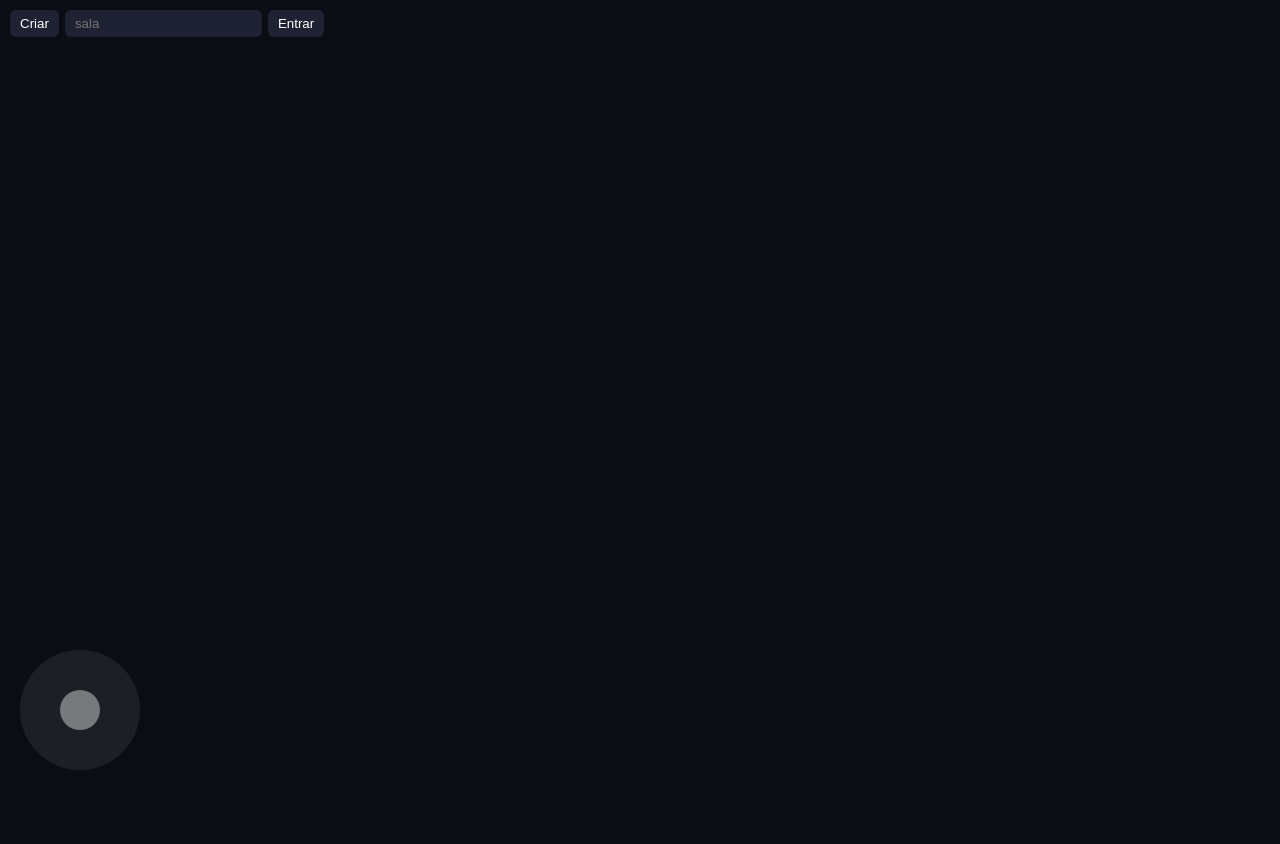
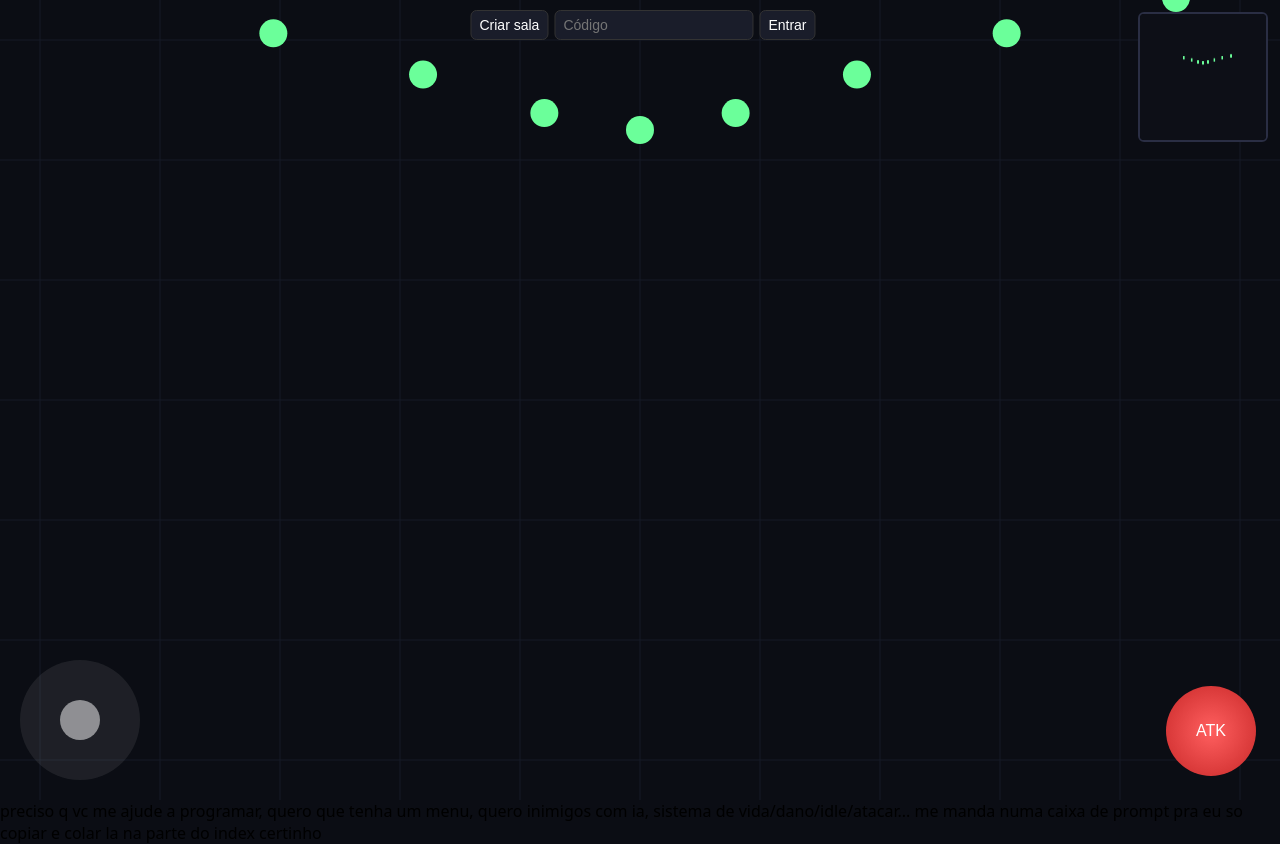
Before and after one commit to eddual7-commits/eddualjogo, a website: page public/index.html in a window 1280 px wide. Before the commit the page ends 800 px from the top, so only its background shows below. Drawn offline with nearby package versions, Linux system fonts and the light colour scheme; no server answers.

Commit message:
Update index.html

```diff
--- a/public/index.html
+++ b/public/index.html
@@ -1,205 +1,347 @@
 <!DOCTYPE html>
 <html lang="pt-br">
 <head>
-<meta charset="UTF-8" />
-<meta name="viewport" content="width=device-width, initial-scale=1.0, user-scalable=no" />
-<title>coop base</title>
+<meta charset="UTF-8">
+<title>edu & kamy arena</title>
+<meta name="viewport" content="width=device-width, initial-scale=1.0, user-scalable=no">
 
 <style>
-html, body {
+* { box-sizing: border-box; }
+
+body {
   margin: 0;
-  padding: 0;
+  background: #0b0d14;
   overflow: hidden;
-  background: #0b0d14;
-  touch-action: none;
-  font-family: Arial, sans-serif;
+  font-family: system-ui, Arial;
 }
 
-#ui {
+/* topo */
+#menu {
   position: fixed;
   top: 10px;
-  left: 10px;
-  z-index: 10;
+  left: 50%;
+  transform: translateX(-50%);
   display: flex;
   gap: 6px;
+  z-index: 10;
 }
 
-#ui input, #ui button {
-  padding: 6px 10px;
+button, input {
+  padding: 6px 8px;
+  font-size: 14px;
+  background: #1a1d2a;
+  color: white;
+  border: 1px solid #333;
   border-radius: 6px;
-  border: none;
-  background: #1f2233;
-  color: #fff;
 }
 
-#joystick {
-  position: fixed;
-  left: 20px;
-  bottom: 30px;
-  width: 120px;
-  height: 120px;
-  border-radius: 50%;
-  background: rgba(255,255,255,0.08);
+#roomCode {
+  font-weight: bold;
+  color: #9fb4ff;
 }
 
-#stick {
-  position: absolute;
-  left: 40px;
-  top: 40px;
-  width: 40px;
-  height: 40px;
+/* ataque */
+#attackBtn {
+  position: fixed;
+  right: 24px;
+  bottom: 24px;
+  width: 90px;
+  height: 90px;
   border-radius: 50%;
-  background: rgba(255,255,255,0.4);
+  background: radial-gradient(#ff5f5f, #c82828);
+  border: none;
+  color: white;
+  font-size: 16px;
+  z-index: 10;
 }
 
-canvas {
-  display: block;
+/* minimapa */
+#minimap {
+  position: fixed;
+  top: 12px;
+  right: 12px;
+  width: 130px;
+  height: 130px;
+  background: #0a0c12;
+  border: 2px solid #2a2e44;
+  border-radius: 6px;
 }
+
+canvas { display: block; }
 </style>
 </head>
 
 <body>
 
-<div id="ui">
-  <button onclick="createRoom()">Criar</button>
-  <input id="roomInput" placeholder="sala" />
-  <button onclick="joinRoom()">Entrar</button>
+<div id="menu">
+  <span id="roomCode"></span>
+  <button id="createBtn">Criar sala</button>
+  <input id="roomInput" placeholder="Código">
+  <button id="joinBtn">Entrar</button>
 </div>
 
+<button id="attackBtn">ATK</button>
+
 <canvas id="game"></canvas>
-
-<div id="joystick">
-  <div id="stick"></div>
-</div>
+<canvas id="minimap"></canvas>
 
 <script src="/socket.io/socket.io.js"></script>
 
 <script>
-/* ===== CANVAS FULLSCREEN ===== */
+/* ================= SETUP ================= */
+const socket = io()
 const canvas = document.getElementById("game")
 const ctx = canvas.getContext("2d")
+const minimap = document.getElementById("minimap")
+const mctx = minimap.getContext("2d")
 
 function resize() {
-  const dpr = window.devicePixelRatio || 1
-  canvas.style.width = innerWidth + "px"
-  canvas.style.height = innerHeight + "px"
-  canvas.width = innerWidth * dpr
-  canvas.height = innerHeight * dpr
-  ctx.setTransform(dpr, 0, 0, dpr, 0, 0)
+  canvas.width = innerWidth
+  canvas.height = innerHeight
 }
+resize()
 addEventListener("resize", resize)
-resize()
 
-/* ===== SOCKET ===== */
-const socket = io()
+/* ================= MUNDO ================= */
+const WORLD = { w: 2400, h: 2400 }
+let camera = { x: 0, y: 0 }
+
+/* ================= ESTADO ================= */
+let roomId = null
 let myId = null
-let roomId = null
-let players = {}
 
-socket.on("connect", () => {
-  myId = socket.id
-})
+let serverPlayers = {}
+const smoothPlayers = {}
+
+let localPlayer = { x: 1200, y: 1200, r: 14 }
+let localInit = false
+
+/* ================= UI / SALA ================= */
+const createBtn = document.getElementById("createBtn")
+const joinBtn = document.getElementById("joinBtn")
+const roomInput = document.getElementById("roomInput")
+const roomCode = document.getElementById("roomCode")
+
+socket.on("connect", () => myId = socket.id)
+
+createBtn.onclick = () => socket.emit("createRoom")
+
+joinBtn.onclick = () => {
+  const code = roomInput.value.trim()
+  if (!code) return
+  roomId = code
+  socket.emit("joinRoom", code)
+  roomCode.innerText = "Sala: " + code
+}
 
 socket.on("roomCreated", id => {
   roomId = id
-  document.getElementById("roomInput").value = id
+  roomCode.innerText = "Sala: " + id
+  roomInput.value = id
 })
 
 socket.on("updatePlayers", data => {
-  players = data
+  serverPlayers = data
+
+  for (const id in serverPlayers) {
+    if (id === myId) continue
+    if (!smoothPlayers[id]) {
+      smoothPlayers[id] = { x: data[id].x, y: data[id].y, r: 14 }
+    }
+  }
+
+  if (!localInit && serverPlayers[myId]) {
+    localPlayer.x = serverPlayers[myId].x
+    localPlayer.y = serverPlayers[myId].y
+    localInit = true
+  }
 })
 
-function createRoom() {
-  socket.emit("createRoom")
+/* ================= IDENTIDADE / CLASSE ================= */
+function getName(id) {
+  const ids = Object.keys(serverPlayers)
+  return ids[0] === id ? "edu" : "kamy"
 }
 
-function joinRoom() {
-  const id = document.getElementById("roomInput").value.trim()
-  if (id) {
-    roomId = id
-    socket.emit("joinRoom", id)
+function getClass(id) {
+  const ids = Object.keys(serverPlayers)
+  return ids[0] === id ? "warrior" : "mage"
+}
+
+/* ================= INIMIGOS ================= */
+let enemies = []
+
+function initEnemies() {
+  enemies = []
+  for (let i = 0; i < 8; i++) {
+    enemies.push({
+      x: 600 + i * 200,
+      y: 600,
+      r: 14,
+      hp: 5,
+      speed: 1.1
+    })
+  }
+}
+initEnemies()
+
+/* ================= ATAQUE ================= */
+let atkCooldown = false
+document.getElementById("attackBtn").onclick = () => {
+  if (atkCooldown) return
+  atkCooldown = true
+  setTimeout(() => atkCooldown = false, 400)
+
+  const myClass = getClass(myId)
+
+  enemies.forEach(e => {
+    const dx = e.x - localPlayer.x
+    const dy = e.y - localPlayer.y
+    const dist = Math.hypot(dx, dy)
+
+    if (myClass === "warrior" && dist < 60) {
+      e.hp -= 2
+      e.x += dx * 0.2
+      e.y += dy * 0.2
+    }
+
+    if (myClass === "mage" && dist < 220) {
+      e.hp -= 1
+    }
+  })
+
+  enemies = enemies.filter(e => e.hp > 0)
+}
+
+/* ================= FUNÇÕES ================= */
+function drawBackground() {
+  const grid = 120
+  ctx.strokeStyle = "#171a26"
+
+  const sx = Math.floor(camera.x / grid) * grid
+  const sy = Math.floor(camera.y / grid) * grid
+
+  for (let x = sx; x < camera.x + canvas.width; x += grid) {
+    ctx.beginPath()
+    ctx.moveTo(x, camera.y)
+    ctx.lineTo(x, camera.y + canvas.height)
+    ctx.stroke()
+  }
+
+  for (let y = sy; y < camera.y + canvas.height; y += grid) {
+    ctx.beginPath()
+    ctx.moveTo(camera.x, y)
+    ctx.lineTo(camera.x + canvas.width, y)
+    ctx.stroke()
   }
 }
 
-/* ===== JOYSTICK ===== */
-const joy = { dx: 0, dy: 0 }
-const joyEl = document.getElementById("joystick")
-const stick = document.getElementById("stick")
+/* ================= LOOP ================= */
+let last = 0
+let sendTimer = 0
 
-let active = false
+function loop(ts) {
+  const dt = ts - last
+  last = ts
 
-joyEl.addEventListener("pointerdown", e => {
-  active = true
-})
+  ctx.clearRect(0, 0, canvas.width, canvas.height)
 
-addEventListener("pointerup", () => {
-  active = false
-  joy.dx = joy.dy = 0
-  stick.style.left = "40px"
-  stick.style.top = "40px"
-})
-
-addEventListener("pointermove", e => {
-  if (!active) return
-
-  const r = joyEl.getBoundingClientRect()
-  const cx = r.left + 60
-  const cy = r.top + 60
-
-  let dx = e.clientX - cx
-  let dy = e.clientY - cy
-
-  const dist = Math.hypot(dx, dy)
-  if (dist > 40) {
-    dx *= 40 / dist
-    dy *= 40 / dist
+  /* movimento local */
+  if (roomId && window.joystick) {
+    const speed = 5
+    localPlayer.x += window.joystick.dx * speed
+    localPlayer.y += window.joystick.dy * speed
   }
 
-  joy.dx = dx / 40
-  joy.dy = dy / 40
+  localPlayer.x = Math.max(0, Math.min(WORLD.w, localPlayer.x))
+  localPlayer.y = Math.max(0, Math.min(WORLD.h, localPlayer.y))
 
-  stick.style.left = 40 + dx + "px"
-  stick.style.top = 40 + dy + "px"
-})
-
-/* ===== GAME LOOP ===== */
-const WORLD = { w: 2000, h: 2000 }
-const camera = { x: 0, y: 0 }
-
-function loop() {
-  ctx.clearRect(0, 0, canvas.width, canvas.height)
-
-  const me = players[myId]
-  if (me) {
-    camera.x = me.x - canvas.width / 2
-    camera.y = me.y - canvas.height / 2
-
-    if (roomId) {
-      socket.emit("move", {
-        roomId,
-        x: me.x + joy.dx * 5,
-        y: me.y + joy.dy * 5
-      })
-    }
+  sendTimer += dt
+  if (sendTimer > 80 && roomId) {
+    sendTimer = 0
+    socket.emit("move", { roomId, x: localPlayer.x, y: localPlayer.y })
   }
 
-  /* fundo simples */
-  ctx.fillStyle = "#0b0d14"
-  ctx.fillRect(-camera.x, -camera.y, WORLD.w, WORLD.h)
+  for (const id in smoothPlayers) {
+    const t = serverPlayers[id]
+    if (!t) continue
+    smoothPlayers[id].x += (t.x - smoothPlayers[id].x) * 0.18
+    smoothPlayers[id].y += (t.y - smoothPlayers[id].y) * 0.18
+  }
+
+  camera.x += (localPlayer.x - camera.x - canvas.width / 2) * 0.12
+  camera.y += (localPlayer.y - camera.y - canvas.height / 2) * 0.12
+
+  ctx.save()
+  ctx.translate(-camera.x, -camera.y)
+
+  drawBackground()
+
+  /* inimigos */
+  enemies.forEach(e => {
+    const dx = localPlayer.x - e.x
+    const dy = localPlayer.y - e.y
+    const d = Math.hypot(dx, dy)
+    if (d > 2) {
+      e.x += (dx / d) * e.speed
+      e.y += (dy / d) * e.speed
+    }
+
+    ctx.fillStyle = "#6bff9a"
+    ctx.beginPath()
+    ctx.arc(e.x, e.y, e.r, 0, Math.PI * 2)
+    ctx.fill()
+  })
 
   /* players */
-  for (const id in players) {
-    const p = players[id]
-    ctx.fillStyle = id === myId ? "#4da6ff" : "#6f6"
+  for (const id in serverPlayers) {
+    const p = id === myId ? localPlayer : smoothPlayers[id]
+    if (!p) continue
+
+    ctx.fillStyle = id === myId ? "#5aa9ff" : "#ffb86b"
     ctx.beginPath()
-    ctx.arc(p.x - camera.x, p.y - camera.y, 16, 0, Math.PI * 2)
+    ctx.arc(p.x, p.y, 14, 0, Math.PI * 2)
     ctx.fill()
+
+    ctx.fillStyle = "#fff"
+    ctx.font = "12px Arial"
+    ctx.textAlign = "center"
+    ctx.fillText(getName(id), p.x, p.y - 22)
+  }
+
+  ctx.restore()
+
+  /* minimapa */
+  mctx.clearRect(0, 0, minimap.width, minimap.height)
+  mctx.fillStyle = "#0d0f17"
+  mctx.fillRect(0, 0, minimap.width, minimap.height)
+
+  enemies.forEach(e => {
+    const mx = (e.x / WORLD.w) * minimap.width
+    const my = (e.y / WORLD.h) * minimap.height
+    mctx.fillStyle = "#6bff9a"
+    mctx.fillRect(mx - 2, my - 2, 4, 4)
+  })
+
+  for (const id in serverPlayers) {
+    const p = id === myId ? localPlayer : smoothPlayers[id]
+    if (!p) continue
+    const mx = (p.x / WORLD.w) * minimap.width
+    const my = (p.y / WORLD.h) * minimap.height
+    mctx.fillStyle = id === myId ? "#5aa9ff" : "#ffb86b"
+    mctx.fillRect(mx - 2, my - 2, 4, 4)
   }
 
   requestAnimationFrame(loop)
 }
 
-loop()
+requestAnimationFrame(loop)
 </script>
+
+<script src="js/joystick.js"></script>
 </body>
 </html>
+
+
+
+preciso q vc me ajude a programar, quero que tenha um menu, quero inimigos com ia, sistema de vida/dano/idle/atacar... me manda numa caixa de prompt pra eu so copiar e colar la na parte do index certinho
```
